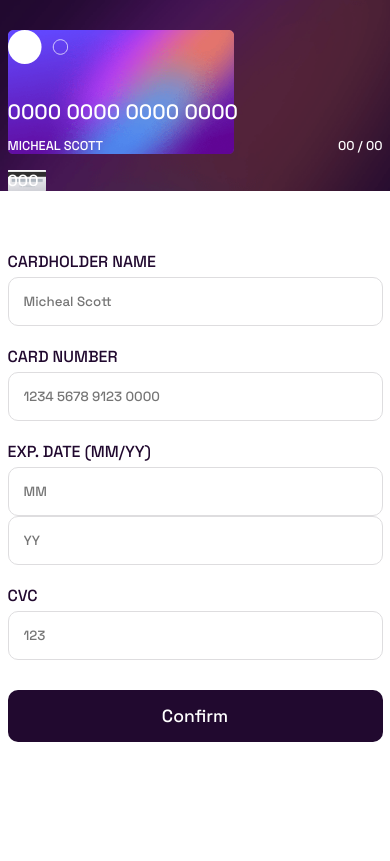
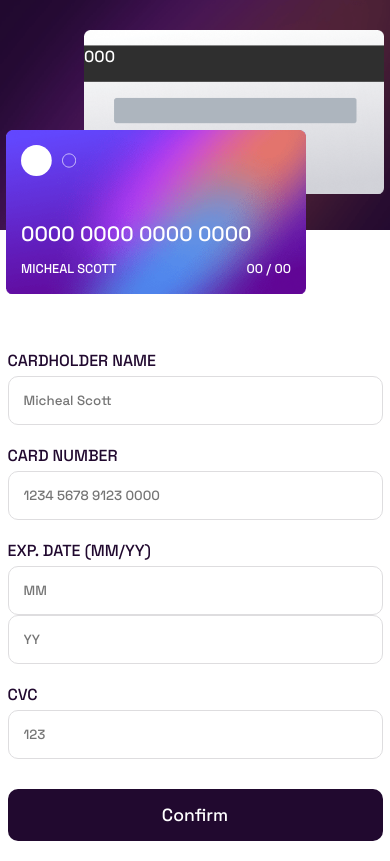
Before and after one commit to emilipothese/interactive-card-vite, a Vue app: page / in a window 390 px wide. Built offline with nearby package versions, Linux system fonts and the light colour scheme.

Commit message:
Positions mobile OK

```diff
--- a/src/components/FormCard.vue
+++ b/src/components/FormCard.vue
@@ -80,27 +80,37 @@ header {
   background-image: url('../assets/bg-main-desktop.png');
   background-size: cover;
   width: 100%;
+  height: 200px;
   color: white;
   padding-top: 30px;
+  position: relative;
 }
 
 .card__front {
   background-image: url('../assets/bg-card-front.png');
-  background-size: contain;
-  background-repeat: no-repeat;
+  background-size: cover;
+  width: 300px;
+  height: 164px;
+  position: absolute;
+  left: 40%;
+  top: 130px;
+  transform: translate(-50%, 0);
+  z-index: 1000;
 }
 
 .card__front__logo{
-  width: 60px;
+  margin: 15px 0 0 15px;
+  width: 55px;
 }
 
 .card__front__number {
-  margin: 30px 0px 0px 0px;
+  margin: 40px 0px 0px 15px;
   font-size: 1.3rem;
   font-weight: 500;
 }
 
 .card__front__infos {
+  margin: 0 15px;
   display: flex;
   justify-content: space-between;
   text-transform: uppercase;
@@ -113,12 +123,16 @@ header {
 
 .card__back {
   background-image: url('../assets/bg-card-back.png');
-  background-size: contain;
-  background-repeat: no-repeat;
+  background-size: cover;
+  width: 300px;
+  height: 164px;
+  position: absolute;
+  left: 60%;
+  transform: translate(-50%, 0);
 }
 
 main {
-  margin-top: 60px;
+  margin-top: 120px;
 }
 
 .form__input{
```
